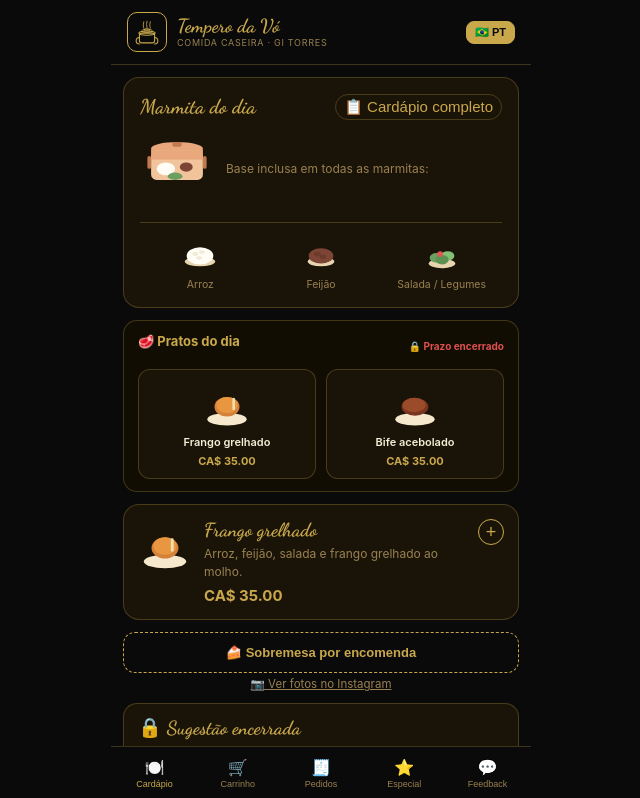
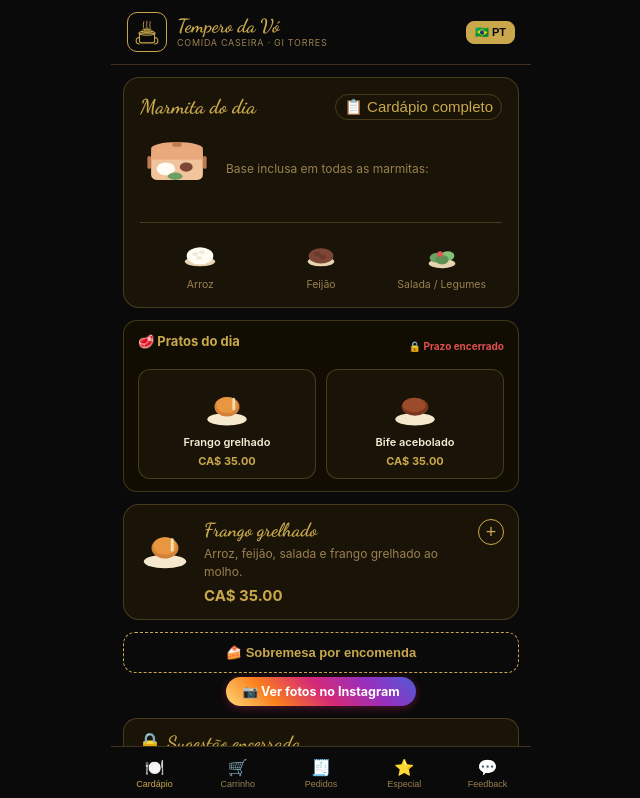
Before and after one commit to edsontorres68-droid/tempero-da-vo, a React (Create React App) app: page / in a window 1280 px wide. Shown: the top 798 px of the page, without its empty margins (319-959 px from the left). Built offline with nearby package versions, Linux system fonts and the light colour scheme.

Commit message:
destacar link do instagram com gradiente

```diff
--- a/src/App.js
+++ b/src/App.js
@@ -864,7 +864,8 @@ export default function App() {
             <button onClick={()=>setSobEncModal(true)} style={{width:"100%",display:"flex",alignItems:"center",justifyContent:"center",gap:8,padding:"12px 0",borderRadius:12,border:`1.5px dashed ${O}`,background:"transparent",color:O,fontWeight:700,fontSize:13,cursor:"pointer",marginBottom:4}}>
               🍰 {t.sobEncBtn}
             </button>
-            <a href={`https://instagram.com/${INSTAGRAM_GI}`} target="_blank" rel="noreferrer" style={{display:"block",textAlign:"center",fontSize:11.5,color:MU,textDecoration:"underline",marginBottom:12}}>
+            <a href={`https://instagram.com/${INSTAGRAM_GI}`} target="_blank" rel="noreferrer"
+              style={{display:"flex",alignItems:"center",justifyContent:"center",gap:6,width:"fit-content",margin:"0 auto 12px",padding:"7px 16px",borderRadius:20,background:"linear-gradient(45deg,#FEDA75,#FA7E1E,#D62976,#962FBF,#4F5BD5)",color:"#fff",fontWeight:700,fontSize:12.5,textDecoration:"none",boxShadow:"0 2px 8px rgba(214,41,118,0.35)"}}>
               📷 {t.sobEncInsta}
             </a>
 
```
